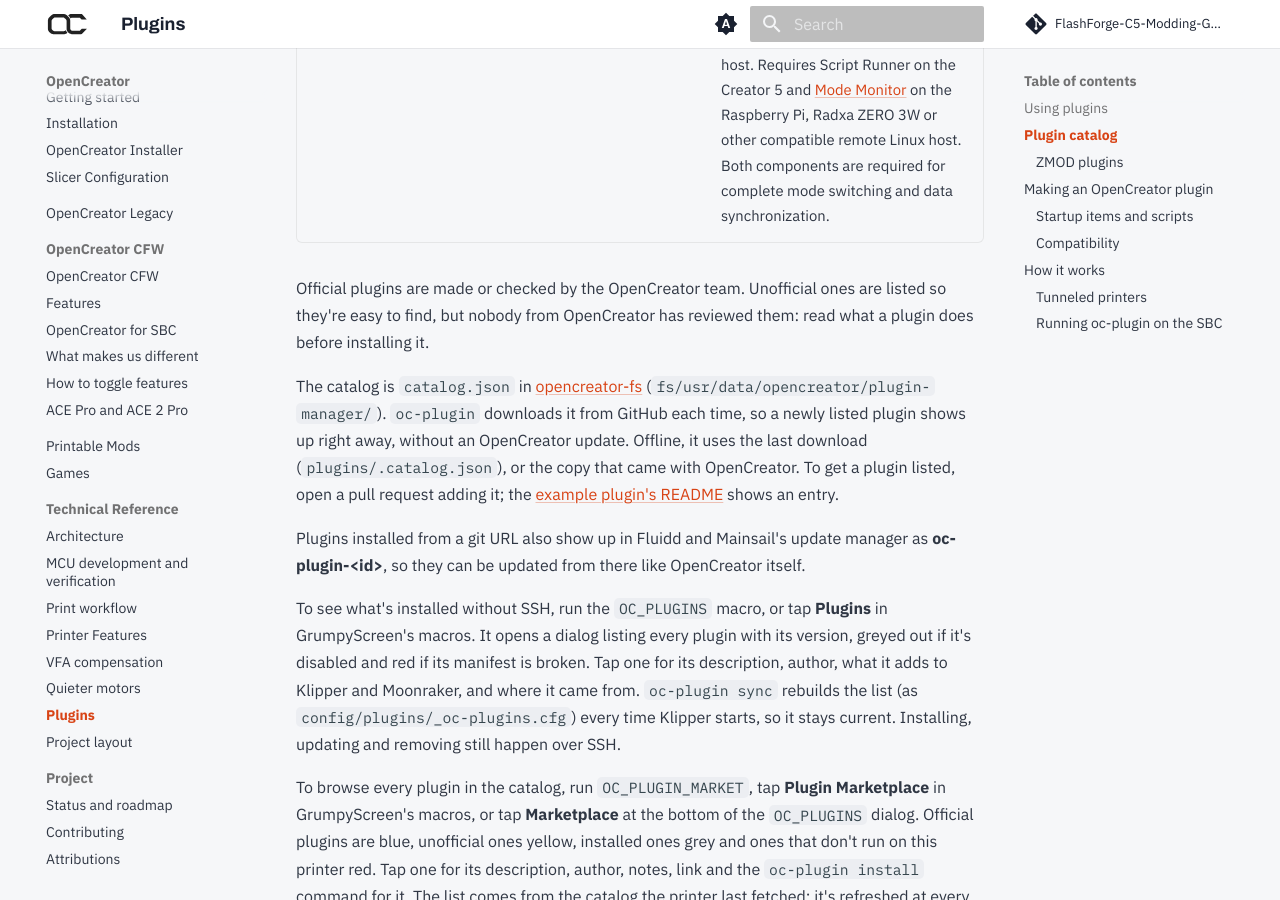
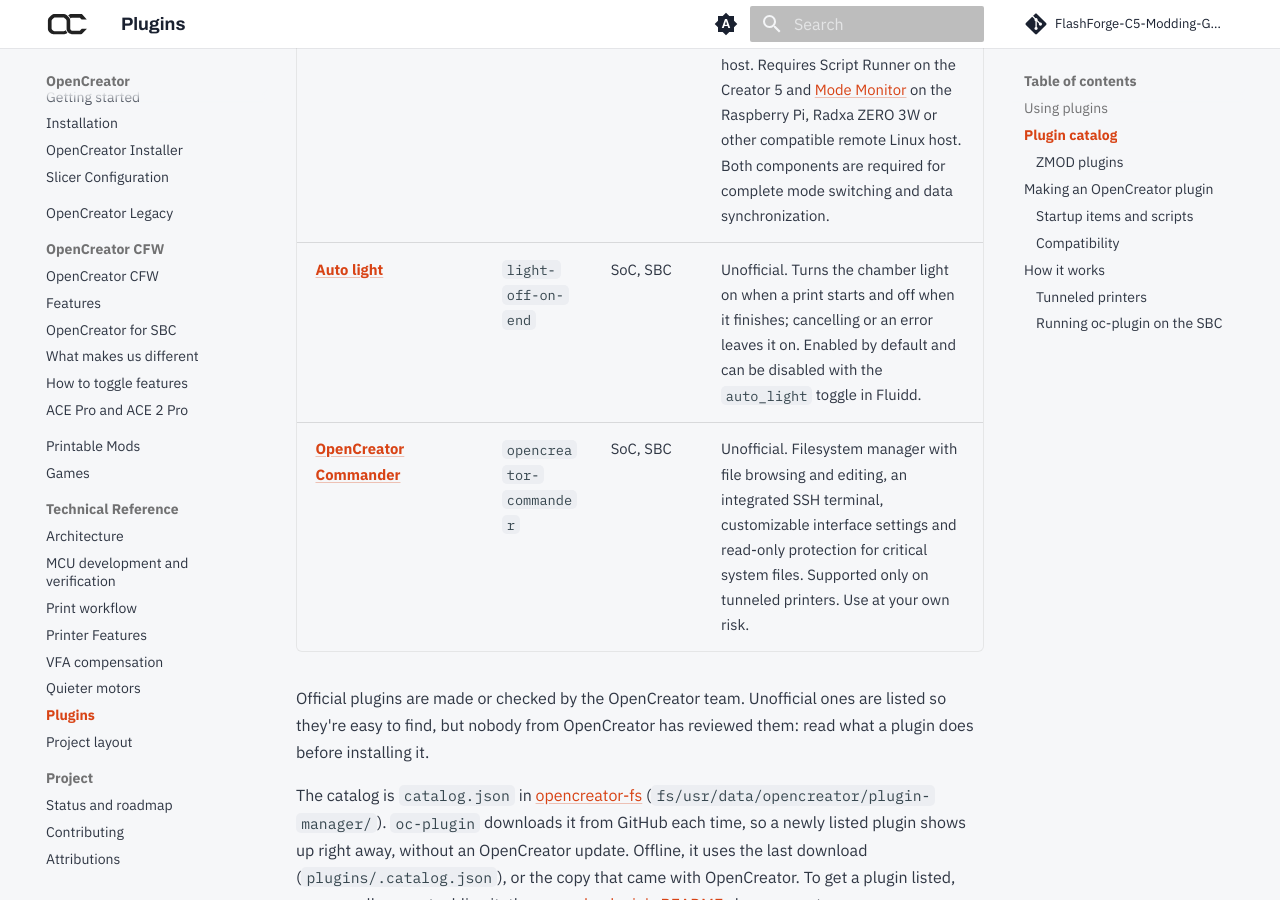
Before and after one commit to FlashForge-C5-Modding-Group/OpenCreator, an MkDocs documentation site: the page built from docs/plugins.md, in a window 1280 px wide and 900 px high, scrolled down 3960 px. Built offline with MkDocs 1.6.1 and Material for MkDocs 9.7.7, drawn with Linux system fonts in a browser that asks for light colours; comment, search, counter and statistics services are not loaded.

Commit message:
docs: add Auto light and OpenCreator Commander plugins

```diff
--- a/docs/plugins.md
+++ b/docs/plugins.md
@@ -49,6 +49,8 @@ where each one runs (SoC, SBC or both). Install one by its id, for example `oc-p
 | [Script Runner](https://github.com/pappicio/oc-script-runner) | `script-runner` | SoC, SBC | Unofficial. Runs your own shell and Python scripts at startup, in SoC and tunneled mode, from `/usr/data/opencreator/scripts/` (`both/`, `soc/` or `tunneled/`). Needed by Touchscreen Server, so install it first. |
 | [Touchscreen Server](https://github.com/pappicio/touchscreen-server-plugin) | `touchscreen-server` | SoC, SBC | Unofficial. Remote access to the GrumpyScreen or HelixScreen touchscreen from a web browser. Install Script Runner first; after installing, open the URL shown in the install output. May slow the printer down, and it's only supported on tunneled printers. |
 | [API Server](https://github.com/pappicio/api-server) | `api-server` | SoC, SBC | Unofficial. HTTP API endpoints for Creator 5 mode switching and synchronization with a remote Linux host. Requires Script Runner on the Creator 5 and [Mode Monitor](https://github.com/pappicio/Raspberry-C5-klipper_mode_monitor) on the Raspberry Pi, Radxa ZERO 3W or other compatible remote Linux host. Both components are required for complete mode switching and data synchronization. |
+| [Auto light](https://github.com/ni4223/opencreator-plugin-light-off) | `light-off-on-end` | SoC, SBC | Unofficial. Turns the chamber light on when a print starts and off when it finishes; cancelling or an error leaves it on. Enabled by default and can be disabled with the `auto_light` toggle in Fluidd. |
+| [OpenCreator Commander](https://github.com/pappicio/opencreator-commander) | `opencreator-commander` | SoC, SBC | Unofficial. Filesystem manager with file browsing and editing, an integrated SSH terminal, customizable interface settings and read-only protection for critical system files. Supported only on tunneled printers. Use at your own risk. |
 
 Official plugins are made or checked by the OpenCreator team. Unofficial ones are listed so they're easy to
 find, but nobody from OpenCreator has reviewed them: read what a plugin does before installing it.
```
